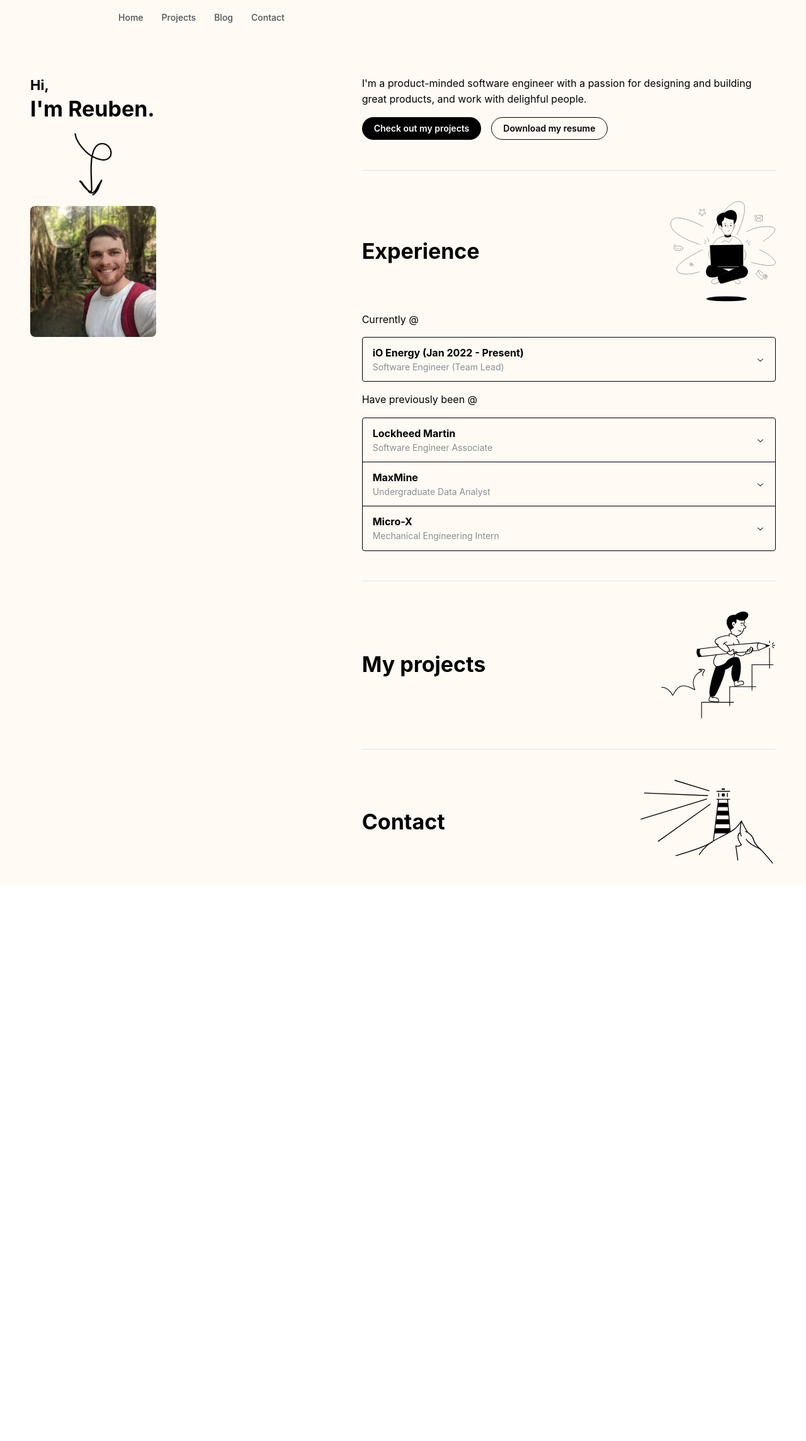
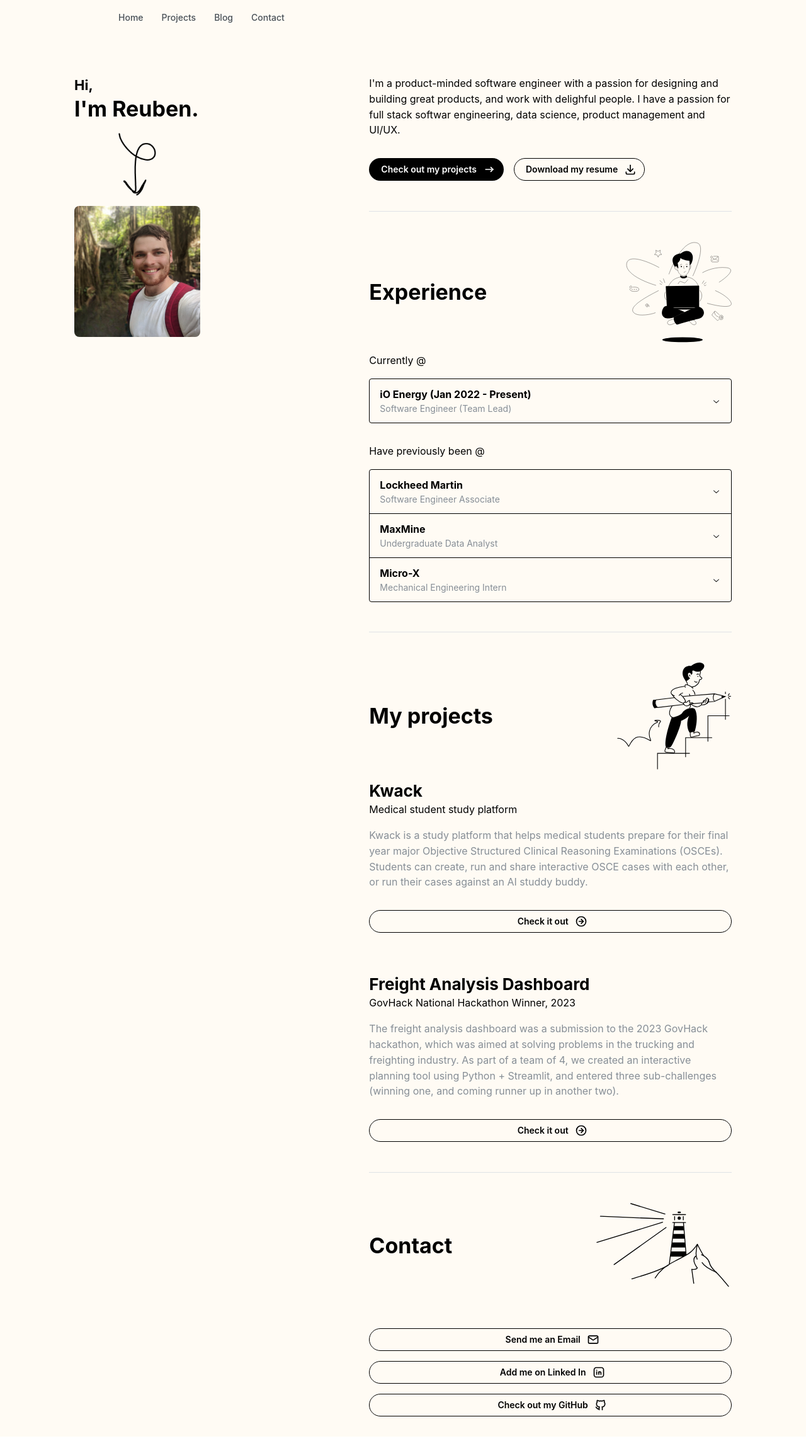
Before and after one commit to reubenjamesbishop/reubens-website, a React (Vite) app: page / in a window 1280 px wide. Shown: the whole page at 63% size. Before the commit the page ends 1413 px from the top, so only its background shows below. Built offline with nearby package versions, Linux system fonts and the light colour scheme.

Commit message:
WIP: Skeleton finished

```diff
--- /dev/null
+++ b/src/components/Project/Project.tsx
@@ -0,0 +1,35 @@
+import { Title, Text, Button, Stack, Space } from "@mantine/core";
+import { IconCircleArrowRight } from "@tabler/icons-react";
+
+// TODO: Add link
+
+interface ProjectProps {
+  title: string;
+  subtitle: string;
+  description: string;
+  //   link: string;
+}
+
+export default function Project(props: ProjectProps) {
+  return (
+    <>
+      <Stack gap={0}>
+        <Title order={2} style={{ border: "0px solid red" }}>
+          {props.title}
+        </Title>
+        <Text style={{ border: "0px solid red" }}>{props.subtitle}</Text>
+        <Space h="md" />
+        <Text c="dimmed">{props.description}</Text>
+        <Space h="xl" />
+        <Button
+          variant="outline"
+          color="black"
+          radius={"xl"}
+          rightSection={<IconCircleArrowRight size={20} />}
+        >
+          Check it out
+        </Button>
+      </Stack>
+    </>
+  );
+}
--- a/src/pages/Home.tsx
+++ b/src/pages/Home.tsx
@@ -9,7 +9,7 @@ import {
   Group,
   Button,
   Divider,
-  Accordion,
+  Space,
 } from "@mantine/core";
 
 import meImage from "../assets/me.png";
@@ -19,22 +19,43 @@ import projects from "../assets/oc-growing.svg";
 import contact from "../assets/oc-lighthouse.svg";
 
 import SectionTitle from "../components/SectionTitle/SectionTitle";
-import WorkAccordion from "../components/WorkAccordion/CurrentWorkAccordion";
 import CurrentWorkAccordion from "../components/WorkAccordion/CurrentWorkAccordion";
 import PreviousWorkAccordion from "../components/WorkAccordion/PreviousWorkAccordion";
+import {
+  IconDownload,
+  IconMail,
+  IconArrowNarrowRight,
+  IconBrandLinkedin,
+  IconBrandGithub,
+} from "@tabler/icons-react";
+
+import Project from "../components/Project/Project";
 
 function PageIntro() {
-  const PERSONAL_STATEMENT =
-    "I'm a product-minded software engineer with a passion for designing and building great products, and work with delighful people.";
-
   return (
     <Stack>
-      <Text>{PERSONAL_STATEMENT}</Text>
+      <Text>
+        I'm a product-minded software engineer with a passion for designing and
+        building great products, and work with delighful people. I have a
+        passion for full stack softwar engineering, data science, product
+        management and UI/UX.
+      </Text>
+      <Space />
       <Group>
-        <Button variant="filled" color="black" radius={"xl"}>
+        <Button
+          variant="filled"
+          color="black"
+          radius={"xl"}
+          rightSection={<IconArrowNarrowRight size={20} />}
+        >
           Check out my projects
         </Button>
-        <Button variant="outline" color="black" radius={"xl"}>
+        <Button
+          variant="outline"
+          color="black"
+          radius={"xl"}
+          rightSection={<IconDownload size={20} />}
+        >
           Download my resume
         </Button>
       </Group>
@@ -45,7 +66,7 @@ function PageIntro() {
 export default function Home() {
   return (
     <>
-      <Container size={"xl"} pt="xl" style={{ border: "0px solid red" }}>
+      <Container size={"lg"} pt="xl" style={{ border: "0px solid red" }}>
         <Stack>
           <Grid>
             <Grid.Col span={5}>
@@ -81,11 +102,54 @@ export default function Home() {
                 <Divider my="xl" />
                 <SectionTitle title="Experience" image={experience} />
                 <CurrentWorkAccordion />
+                <Space />
                 <PreviousWorkAccordion />
                 <Divider my="xl" />
                 <SectionTitle title="My projects" image={projects} />
+                <Project
+                  title="Kwack"
+                  subtitle="Medical student study platform"
+                  description="Kwack is a study platform that helps medical students prepare for their
+                  final year major Objective Structured Clinical Reasoning Examinations (OSCEs).
+                  Students can create, run and share interactive OSCE cases with each other, or run their cases against
+                  an AI studdy buddy."
+                />
+                <Space h="xl" />
+                <Project
+                  title="Freight Analysis Dashboard"
+                  subtitle="GovHack National Hackathon Winner, 2023"
+                  description="The freight analysis dashboard was a submission to the 2023 GovHack hackathon,
+                  which was aimed at solving problems in the trucking and freighting industry. As part of a team of 4,
+                  we created an interactive planning tool using Python + Streamlit, and entered three sub-challenges
+                  (winning one, and coming runner up in another two)."
+                />
                 <Divider my="xl" />
                 <SectionTitle title="Contact" image={contact} />
+                <Space h="xl" />
+                <Button
+                  variant="outline"
+                  color="black"
+                  radius={"xl"}
+                  rightSection={<IconMail size={20} />}
+                >
+                  Send me an Email
+                </Button>
+                <Button
+                  variant="outline"
+                  color="black"
+                  radius={"xl"}
+                  rightSection={<IconBrandLinkedin size={20} />}
+                >
+                  Add me on Linked In
+                </Button>
+                <Button
+                  variant="outline"
+                  color="black"
+                  radius={"xl"}
+                  rightSection={<IconBrandGithub size={20} />}
+                >
+                  Check out my GitHub
+                </Button>
               </Stack>
             </Grid.Col>
           </Grid>
```
